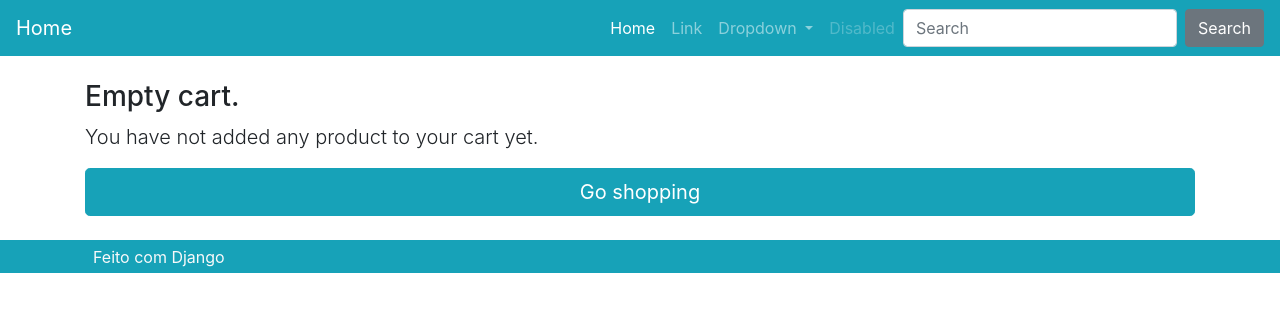
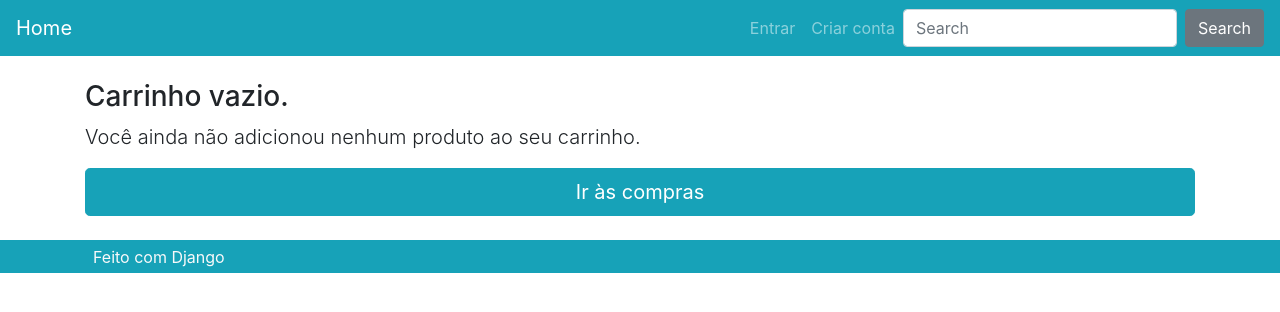
Before and after one commit to f-andrei/e-commerce, a Django app: page /cart/ in a window 1280 px wide. Shown: the top 312 px of the page. Run offline with Django 3.2, Linux system fonts and the light colour scheme; some libraries are stand-ins or nearby versions.

Commit message:
add: partials

```diff
--- a/products/templates/product/cart.html
+++ b/products/templates/product/cart.html
@@ -1,8 +1,6 @@
 {% extends  'base.html' %}
 
 {% load filters %}
-
-{% load static %}
 
 {% block content %}
 
@@ -12,48 +10,7 @@
             <h3>Carrinho de compras</h3>
             <p class="lead">Os produtos, quantidades e preços que você escolheu.</p>
 
-            <div class="table-responsive">
-                <table class="table">
-                    <tr>
-                        <th class="d-none d-lg-block">Imagem</th>
-                        <th>Produto</th>
-                        <th>V.</th>
-                        <th>QTD.</th>
-                        <th>Total</th>
-                    </tr>
-
-
-                    {% for item in cart.values %}
-                        <tr>
-                            <td class="d-none d-lg-block">
-                                <img class="cart-img" src="{% get_media_prefix %}{{ item.image }}">
-                            </td>
-                            <td>
-                                <a href="{% url 'products:product_details' item.slug %}">
-                                    {{ item.product_name }}
-                                </a>
-                                <a class="ml-3" href="{% url 'products:remove_from_cart' %}?vid={{ item.variation_id }}">
-                                    <i class="fas fa-times-circle text-danger" aria-hidden="true"></i>
-                                </a>
-                            </td>
-                            <td>{{ item.variation_name }}</td>
-                            <td>
-                                {{ item.quantity }}x
-                                {% if item.promotional_unit_price %}
-                                    {{ item.promotional_unit_price }}
-                                {% else %}
-                                    {{ item.unit_price }}
-                                {% endif %}
-                            </td>
-                            {% if item.promotional_quantity_price > 0 %}
-                                <td>{{ item.promotional_quantity_price|format_price }}</td>
-                            {% else %}
-                                <td>{{ item.quantity_price|format_price }}</td>
-                            {% endif %}
-                        </tr>
-                    {% endfor %}
-                </table>
-            </div>
+            {% include 'partials/_cart.html' %}
         </div>
     </div>
 
@@ -71,17 +28,23 @@
             </div>
         </div>
         <div class="col-lg mt-auto">
-            <a class="btn btn-lg btn-block btn-primary" href="#">
-                Finalizar a compra
-            </a>
+            {% if request.user.is_authenticated %}
+                <a class="btn btn-lg btn-block btn-primary" href="{% url 'products:overview' %}">
+                    Comprar
+                </a>
+            {% else %}
+                <a class="btn btn-lg btn-block btn-primary" href="{% url 'users:create' %}">
+                    Fazer login e comprar
+                </a>
+            {% endif %}
         </div>
     </div>
 {% else %}
     <div class="row mt-3">
         <div class="col">
-            <h3>Empty cart.</h3>
-            <p class="lead">You have not added any product to your cart yet.</p>
-            <a class="btn btn-lg btn-block btn-primary" href="{% url 'products:list' %}">Go shopping</a>
+            <h3>Carrinho vazio.</h3>
+            <p class="lead">Você ainda não adicionou nenhum produto ao seu carrinho.</p>
+            <a class="btn btn-lg btn-block btn-primary" href="{% url 'products:list' %}">Ir às compras</a>
         </div>
     </div>
 {% endif %}
--- a/templates/partials/_nav.html
+++ b/templates/partials/_nav.html
@@ -9,27 +9,6 @@
 
     <div class="collapse navbar-collapse" id="navbarSupportedContent">
         <ul class="navbar-nav ml-auto">
-            <li class="nav-item active">
-                <a class="nav-link" href="#">Home <span class="sr-only">(current)</span></a>
-            </li>
-            <li class="nav-item">
-                <a class="nav-link" href="#">Link</a>
-            </li>
-            <li class="nav-item dropdown">
-                <a class="nav-link dropdown-toggle" href="#" id="navbarDropdown" role="button"
-                    data-toggle="dropdown" aria-haspopup="true" aria-expanded="false">
-                    Dropdown
-                </a>
-                <div class="dropdown-menu" aria-labelledby="navbarDropdown">
-                    <a class="dropdown-item" href="#">Action</a>
-                    <a class="dropdown-item" href="#">Another action</a>
-                    <div class="dropdown-divider"></div>
-                    <a class="dropdown-item" href="#">Something else here</a>
-                </div>
-            </li>
-            <li class="nav-item">
-                <a class="nav-link disabled" href="#">Disabled</a>
-            </li>
             {% if request.session.cart %}
                 <li class="nav-item">
                     <a class="nav-link nav-cart-link active" href="{% url 'products:cart' %}">
@@ -45,6 +24,27 @@
                     </a>
                 </li>
             {% endif %}
+            {% if request.user.is_authenticated %}
+                <li class="nav-item">
+                    <li class="nav-item dropdown">
+                        <a class="nav-link dropdown-toggle" href="" id="navbarDropdown" role="button"
+                            data-toggle="dropdown" aria-haspopup="true" aria-expanded="false">
+                            Minha conta
+                        </a>
+                        <div class="dropdown-menu" aria-labelledby="navbarDropdown">
+                            <a class="dropdown-item" href="{% url 'users:create' %}">Atualizar dados</a>
+                            <a class="dropdown-item" href="{% url 'users:logout' %}">Sair</a>
+                        </div>
+                    </li>
+                </li>
+            {% else %}
+                <li class="nav-item">
+                    <a class="nav-link" href="{% url 'users:create' %}">Entrar</a>
+                </li>
+                <li class="nav-item">
+                    <a class="nav-link" href="{% url 'users:create' %}">Criar conta</a>
+                </li>
+            {% endif %}
         </ul>
         <form class="form-inline my-2 my-lg-0">
             <input class="form-control mr-sm-2" type="search" placeholder="Search" aria-label="Search">
```
Also changed, not shown: templates/partials/_cart.html (added, +44 -0 lines).
